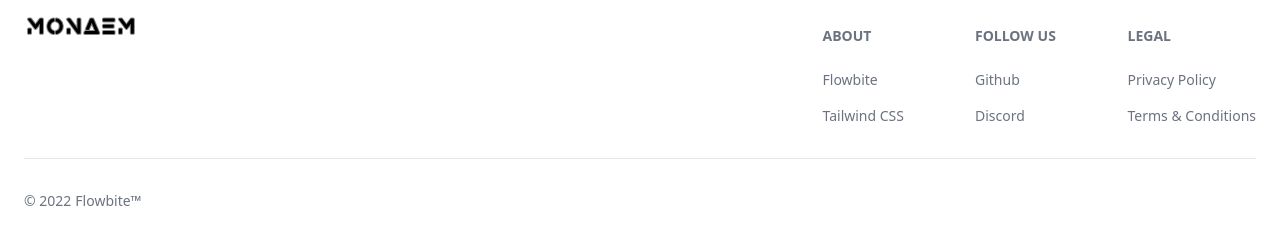
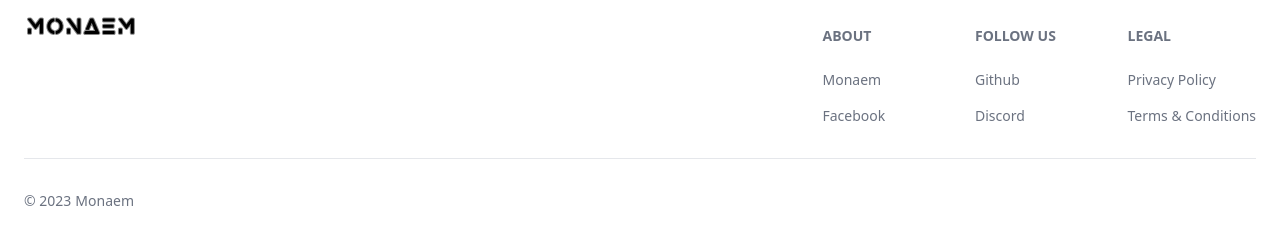
Before and after one commit to monaemhossain/monaem-fashion, a React (Vite) app: page /sign-up in a window 1280 px wide. Shown: the part 698-930 px from the top of the page. Built offline with nearby package versions, Linux system fonts and the light colour scheme; no server answers.

Commit message:
updated footer

```diff
--- a/src/Components/Footer/Footer.jsx
+++ b/src/Components/Footer/Footer.jsx
@@ -1,6 +1,5 @@
 
 import { Footer } from 'flowbite-react';
-// import { BsDribble, BsFacebook, BsGithub, BsInstagram, BsTwitter } from 'react-icons/bs';
 
 const SiteFooter = () => {
   const toggleLogo = false;
@@ -22,10 +21,10 @@ const SiteFooter = () => {
               <Footer.Title title="about" />
               <Footer.LinkGroup col>
                 <Footer.Link href="#">
-                  Flowbite
+                  Monaem
                 </Footer.Link>
                 <Footer.Link href="#">
-                  Tailwind CSS
+                  Facebook
                 </Footer.Link>
               </Footer.LinkGroup>
             </div>
@@ -56,29 +55,11 @@ const SiteFooter = () => {
         <Footer.Divider />
         <div className="w-full sm:flex sm:items-center sm:justify-between border-none">
           <Footer.Copyright
-            by="Flowbite™"
+            by="Monaem"
             href="#"
-            year={2022}
+            year={2023}
           />
-          {/* <div className="mt-4 flex space-x-6 sm:mt-0 sm:justify-center">
-            <Footer.Icon
-              href="#"
-              icon={BsFacebook}
-            />
-            <Footer.Icon
-              href="#"
-              icon={BsInstagram}
-            />
-            <Footer.Icon
-              href="#"
-              icon={BsTwitter}
-            />
-            <Footer.Icon
-              href="#"
-              icon={BsGithub}
-            />
 
-          </div> */}
         </div>
       </div>
     </Footer>
```
